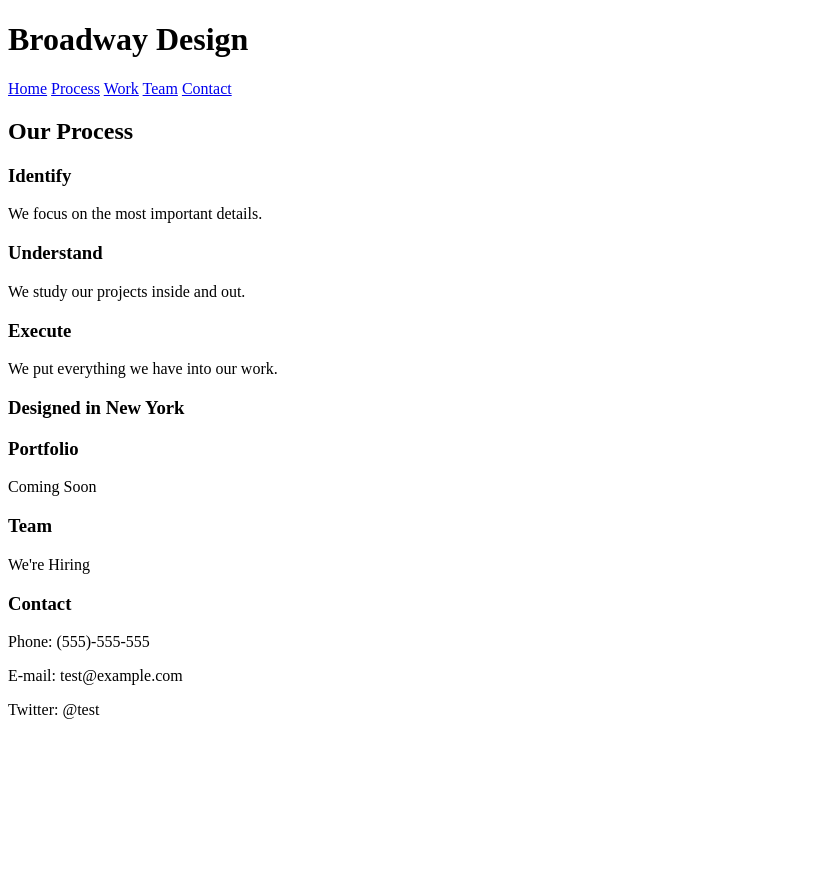
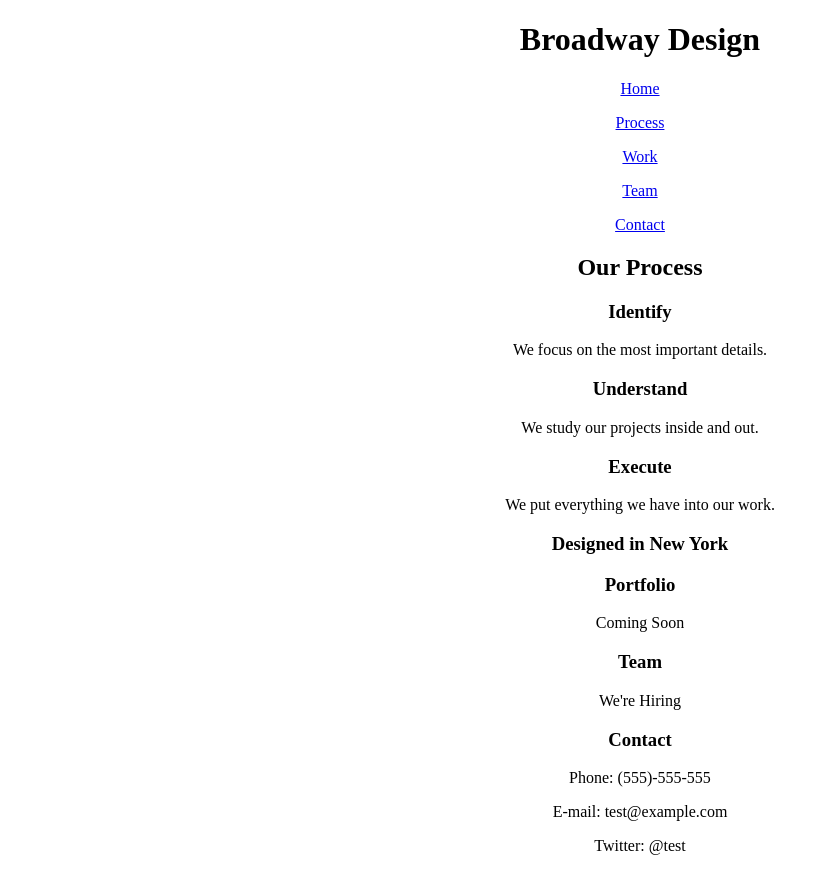
Before and after one commit to poguinn/broadway, a plain HTML site: page index.html in a window 1280 px wide. Shown: the whole page, without its empty margins (0-825 px from the left). Before the commit the page ends 800 px from the top, so only its background shows below. Drawn offline with Linux system fonts and the light colour scheme.

Commit message:
added code to css file, and used div to seperate the header with the graphic from the rest of the site.

```diff
--- a/index.html
+++ b/index.html
@@ -2,16 +2,21 @@
 <html lang="en" dir="ltr">
   <head>
     <meta charset="utf-8">
-    <link rel="stylesheet" href="/resources/style.css">
+    <link rel="stylesheet" href="./resources/style.css">
     <title>Broadway Site</title>
   </head>
   <body>
+  <div class="broadway-header">
+
     <h1> Broadway Design</h1>
-    <a href="#">Home</a>
-    <a href="#">Process</a>
-    <a href="#">Work</a>
-    <a href="#">Team</a>
-    <a href="#">Contact</a>
+    <p><a href="#">Home</a></p>
+    <p><a href="#">Process</a></p>
+    <p><a href="#">Work</a></p>
+    <p><a href="#">Team</a></p>
+    <p><a href="#">Contact</a></p>
+
+  </div>
+
     <h2>Our Process</h2>
     <h3>Identify</h3>
     <p>We focus on the most important details.</p>
--- a/resources/style.css
+++ b/resources/style.css
@@ -0,0 +1,3 @@
+body{
+  text-align: center;
+}
```
